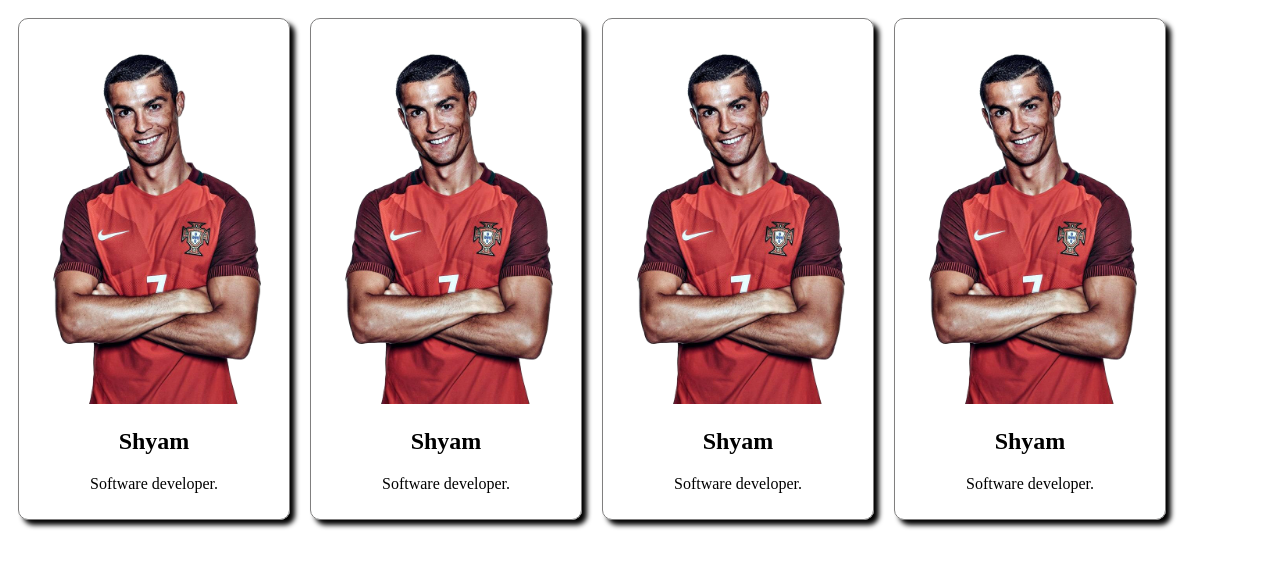
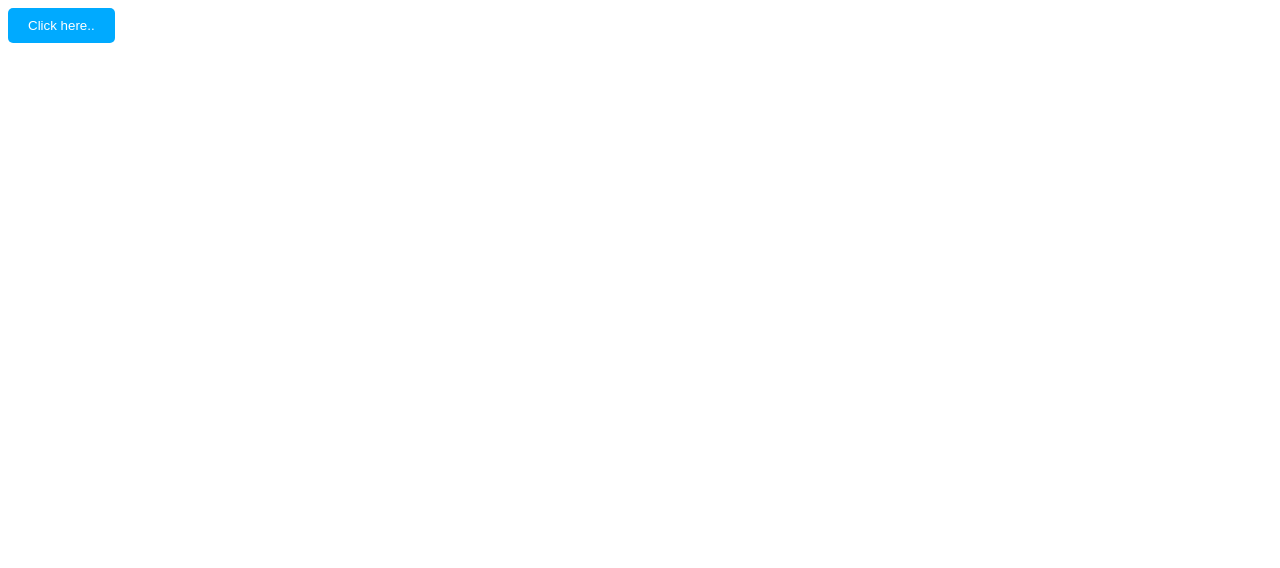
Before and after one commit to Shyamsundar-techversant/Rect_brocode, a React (Vite) app: page / in a window 1280 px wide. Shown: the top 568 px of the page. Built offline with nearby package versions, Linux system fonts and the light colour scheme.

Commit message:
Card Components

```diff
--- a/src/App.jsx
+++ b/src/App.jsx
@@ -1,11 +1,8 @@
-import Card from './Card.jsx';
+import Button from "./Button.jsx";
 function App() {
   return(
     <>
-      <Card/>
-      <Card/>
-      <Card/>
-      <Card/>
+      <Button/>
     </>
   )
 }
--- /dev/null
+++ b/src/Button.jsx
@@ -0,0 +1,6 @@
+function Button(){
+    return(
+        <button className="button">Click here..</button>
+    )
+}
+export default Button;
--- a/src/index.css
+++ b/src/index.css
@@ -1,13 +1,8 @@
-.card{
-  border:1px solid rgb(128, 127, 127);
-  border-radius:10px;
-  box-shadow:5px 5px 5px;
-  padding:10px;
-  margin:10px;
-  text-align: center;
-  max-width:250px;
-  display:inline-block;
+.button{
+  background-color: hsl(200,100%,50%);
+  color:white;
+  padding:10px 20px;
+  border-radius: 5px;
+  border:none;
+  cursor:pointer;
 }
-.profileImg{
-  max-width: 100%;
-}
```
